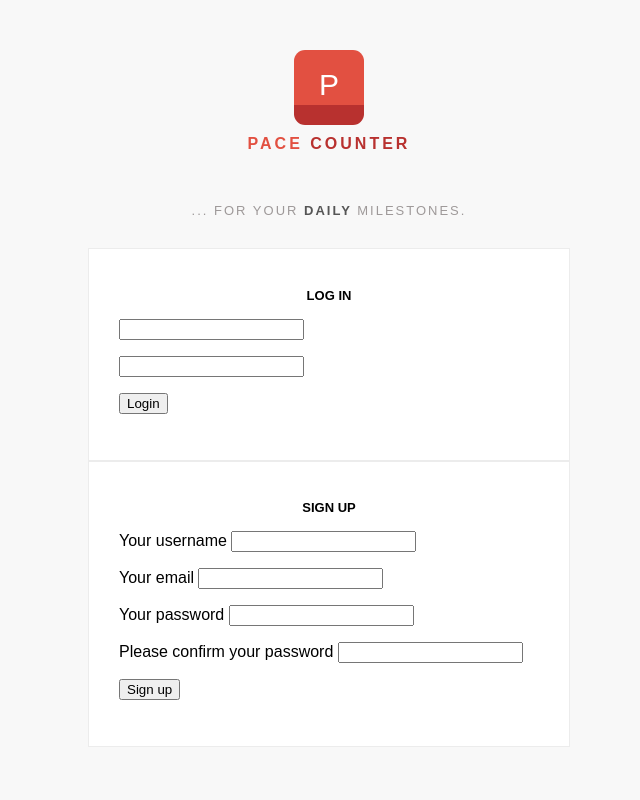
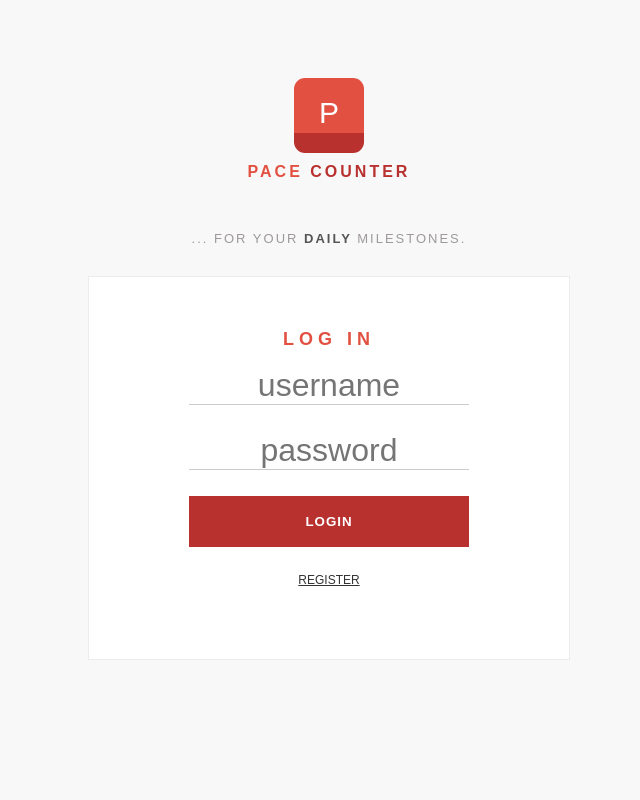
Before and after one commit to lemarian/pacecounter, a PHP site: page /login.php in a window 1280 px wide. Shown: the whole page, without its empty margins (311-951 px from the left). Run offline with PHP 8.4, Linux system fonts and the light colour scheme.

Commit message:
Design Completed

```diff
--- a/login.php
+++ b/login.php
@@ -13,10 +13,10 @@
 <div class="container loginPage">
 
     <div class='logo-wrapper'>
-    <div class="logo-icon">P</div>
-    <div class='logo-text'>Pace <strong>Counter</strong></div>
+        <div class="logo-icon">P</div>
+        <div class='logo-text'>Pace <strong>Counter</strong></div>
 
-</div>
+    </div>
 
 <div class='punch-line'>
         ... For your <strong> daily </strong> milestones.
@@ -27,42 +27,44 @@
                             <form  action="system/loginHandler.php" method='post'>
                                 <h1>Log in</h1>
                                 <p>
-                                    <input id="username" name="username" required type="text"/>
+                                    <input id="username" name="uname" required type="text" placeholder='username'/>
                                 </p>
                                 <p>
-                                    <input id="password" name="password" required type="password"/>
+                                    <input id="password" name="upass" required type="password" placeholder='password'/>
                                 </p>
 
                                 <p class="login button">
-                                    <input type="submit" value="Login" />
+                                    <input type="submit" value="Login" class='btn red full-width' />
 								</p>
 
+                                <p>
+                                    <a href='#' class='pc-link'  onclick='toogleLogin("register")'  >Register</a>
+                                </p>
                             </form>
                         </div>
 
-                        <div id="registerForm" class="pc-box form">
+                        <div id="registerForm" class="pc-box form" style='display:none'>
 
                             <form  action="system/signupHandler.php" method="post">
                                 <h1> Sign up </h1>
                                 <p>
-                                    <label for="usernamesignup" class="uname" data-icon="u">Your username</label>
-                                    <input id="usernamesignup" name="username" required type="text"  />
+                                    <input id="usernamesignup" name="uname" required type="text" placeholder="username" />
                                 </p>
                                 <p>
-                                    <label for="emailsignup" class="youmail" data-icon="e" > Your email</label>
-                                    <input id="emailsignup" name="email" required type="email"/>
+                                    <input id="emailsignup" name="uemail" required type="email"  placeholder="email"/>
                                 </p>
                                 <p>
-                                    <label for="passwordsignup" class="youpasswd" data-icon="p">Your password </label>
-                                    <input id="passwordsignup" name="password" required type="password"/>
+                                    <input id="passwordsignup" name="upass" required type="password"  placeholder="new password"/>
                                 </p>
                                 <p>
-                                    <label for="passwordsignup_confirm" class="youpasswd" data-icon="p">Please confirm your password </label>
-                                    <input id="passwordsignup_confirm" name="confirm_password" required type="password" />
+                                    <input id="passwordsignup_confirm" name="confirm_password" required type="password"  placeholder="confirm password" />
                                 </p>
                                 <p class="signin button">
-									<input type="submit" value="Sign up"/>
+									<input type="submit" value="Sign up"  class='btn red full-width' />
 								</p>
+                                <p>
+                                    <a href='#' class='pc-link' onclick='toogleLogin("login")' >Sign in</a>
+                                </p>
 
                             </form>
                         </div>
@@ -71,5 +73,28 @@
 </body>
 
 
+<script>
+
+
+    function toogleLogin(cases)
+    {
+        document.getElementById('loginForm').style.display='none';
+        document.getElementById('registerForm').style.display='none';
+
+        switch (cases)
+        {
+            case "login":
+                document.getElementById('loginForm').style.display='block';
+            break;
+
+            case "register":
+                document.getElementById('registerForm').style.display='block';
+            break;
+
+            default:
+            console.log('Bad Case' + cases);
+        }
+    }
+</script>
 
 </html>
--- a/system/loginHandler.php
+++ b/system/loginHandler.php
@@ -7,8 +7,8 @@ require('config/db.php');
 
 	// print_r($_REQUEST);
 
-	 $user=$_REQUEST['username'];
-	 $password=$_REQUEST['password'];
+	 $user=$_REQUEST['uname'];
+	 $password=$_REQUEST['upass'];
 
 	 //echo($user . " " .  $password  );
 
--- a/theme/css/style.css
+++ b/theme/css/style.css
@@ -1,9 +1,14 @@
-body{background:#F8F8F8; font-family: sans-serif;}
+body{background:#F8F8F8; font-family: sans-serif; padding:20px;}
 div, ul, li {margin:0; padding:0;}
-.container{ margin:0 auto; width:700px; height:500px;}
+.container{ margin:0 auto; width:700px;}
 
 .loginPage {margin-top: 50px}
-.loginPage h1{text-align: center; font-size:13px; text-transform: uppercase;}
+.loginPage h1{text-align: center;
+font-size: 18px;
+text-transform: uppercase;
+margin-bottom: 10px;
+color: #E25041;
+letter-spacing: 5px;}
 
 .logo-wrapper{text-align: center; margin:50px 0;}
 .logo-wrapper .logo-icon{color: #FFF;
@@ -34,3 +39,63 @@ color: #9E9999;}
 .pc-box{background: #FFF; border:1px solid #ececec; padding:30px;}
 
 .loginPage .pc-box.form{width: 60%;margin: 0 auto;}
+.loginPage .pc-box.form p{ text-align: center;}
+.loginPage form{padding: 10px 70px;}
+.loginPage input{text-align: center; margin-bottom:10px;}
+
+input[type=text],input[type=password],input[type=email]{border: none;
+width: 100%;
+height: 39px;
+padding: 0;
+font-size: 32px;
+color: #CCC !important; border-bottom:1px solid #CCC;}
+
+input:focus{border:none; outline:none;}
+input:-webkit-autofill, textarea:-webkit-autofill{background-color:transparent !important;}
+
+.btn{border: none;
+background: #333;
+color: #FFF;
+text-transform: uppercase;
+ padding: 15px 20px;
+cursor: pointer;
+font-weight: bolder;
+letter-spacing: 1px;
+ }
+ .btn.full-width{width: 100%;
+padding: 18px;}
+
+.red{background:#B8312F;}
+
+.pc-link{color:#333; text-transform: uppercase;
+font-size: 12px;
+text-decoration: underline;}
+
+.pc-msg{width:500px; margin:0 auto; padding:30px; border-radius: 3px;border:1px solid #CCC; text-align: center;}
+
+.pc-msg.error{border-color:red;}
+.pc-msg.success{border-color:rgb(90, 230, 90);}
+
+.indexPage .user-info{text-align: center; font-weight: normal; display: block; margin-bottom:30px;}
+.indexPage .welcome {display: block;
+font-weight: normal;
+font-size: 20px; margin-bottom: 5px;
+}
+.indexPage .create-schedule{margin-bottom: 30px; overflow:hidden;}
+.indexPage .new-schedule{padding:43px 30px; border:1px solid #CCC}
+.indexPage .create-schedule .btn{float:right; margin-top: 20px;}
+.indexPage .create-schedule .btn:hover{background-color:#E25041;}
+
+.indexPage .pc-box{list-style:none; box-shadow: 1px 1px 1px #CCC; overflow: hidden; margin-bottom: 20px; padding:10px 10px 0px 30px}
+.indexPage .pc-box h2{max-width: 550px; color:#5c5c5c;
+float: left;}
+
+.indexPage .pc-box .list-btn{float:right;}
+.indexPage .pc-box .list-btn > * {display: inline-block}
+.addCount .btn{background:#E25041;font-size: 32px;
+padding: 20px 30px;}
+.addCount .btn:hover{background:#B8312F;}
+
+
+.deleteIt .btn{padding: 5px 8px;}
+.deleteIt .btn:hover{background:#222;}
```
Also changed, not shown: index.php (+24 -9 lines), system/signupHandler.php (+7 -6 lines).
